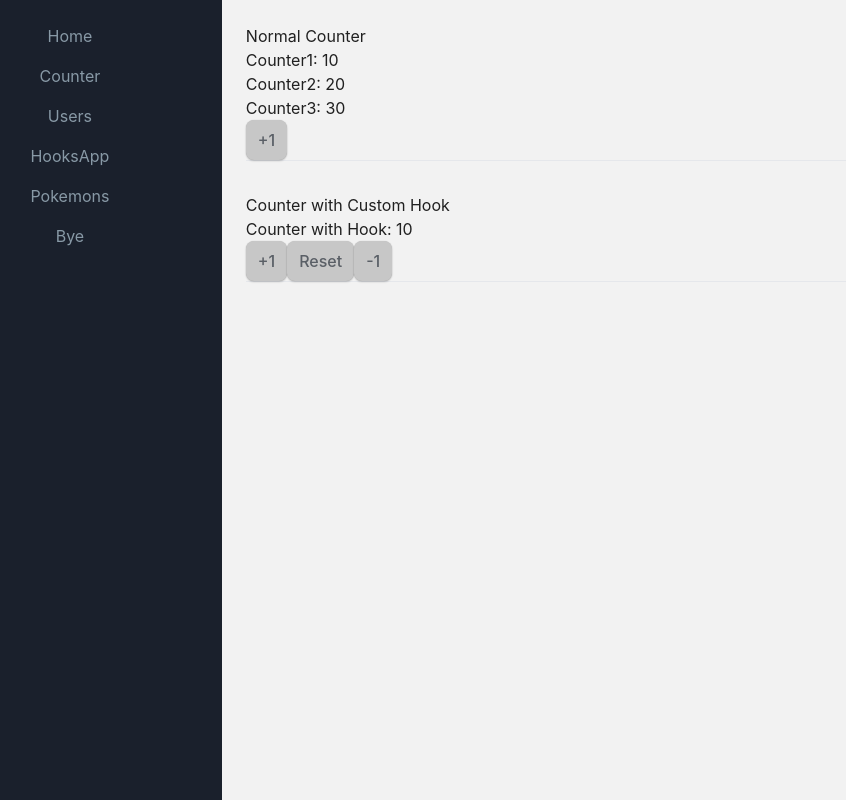
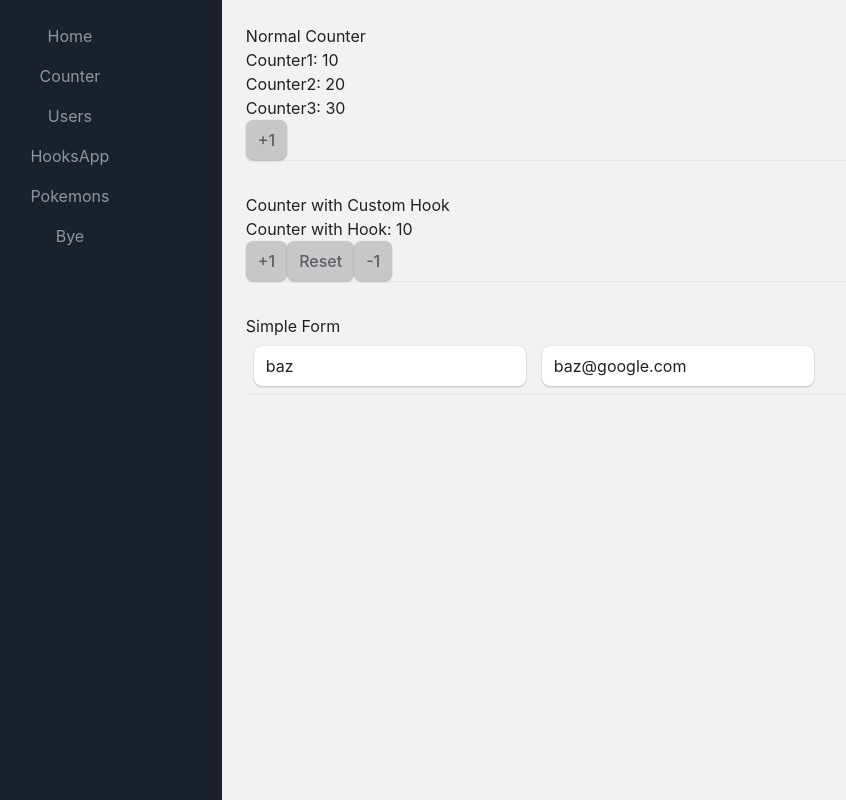
Before and after one commit to AlexisCast/my-dashboard-react, a React (Create React App) app: page /hooksapp in a window 1280 px wide. Shown: the whole page, without its empty margins (82-928 px from the left). Built offline with nearby package versions, Linux system fonts and the light colour scheme.

Commit message:
feat 15: Hooks - useEffect SimpleForm

```diff
--- a/src/routes/HooksApp/HooksApp.jsx
+++ b/src/routes/HooksApp/HooksApp.jsx
@@ -1,5 +1,6 @@
 import { CounterApp } from './CounterApp';
 import { CounterWithCustomHook } from './CounterWithCustomHook';
+import { SimpleForm } from './SimpleForm';
 
 const HooksApp = () => {
   return (
@@ -14,6 +15,10 @@ const HooksApp = () => {
         <CounterWithCustomHook />
         <hr />
       </div>
+      <div className="p-4">
+        <SimpleForm />
+        <hr />
+      </div>
     </>
   );
 };
--- /dev/null
+++ b/src/routes/HooksApp/Message.jsx
@@ -0,0 +1,17 @@
+import { useEffect } from 'react';
+
+export const Message = () => {
+  useEffect(() => {
+    console.log('Message component mounted');
+
+    return () => {
+      console.log('Message component unmounted');
+    };
+  }, []);
+
+  return (
+    <>
+      <h3>User alreay exist</h3>
+    </>
+  );
+};
--- /dev/null
+++ b/src/routes/HooksApp/SimpleForm.jsx
@@ -0,0 +1,57 @@
+import React, { useState, useEffect } from 'react';
+import { Message } from './Message';
+
+export const SimpleForm = () => {
+  const [formState, setFormState] = useState({
+    userName: 'baz',
+    email: 'baz@google.com'
+  });
+
+  const { userName, email } = formState;
+
+  const onInputChange = ({ target }) => {
+    const { name, value } = target;
+
+    setFormState({
+      ...formState,
+      [name]: value
+    });
+  };
+
+  useEffect(() => {
+    console.log('useEffect called!');
+  }, []);
+
+  useEffect(() => {
+    console.log('formState changed!');
+  }, [formState]);
+
+  useEffect(() => {
+    console.log('email changed!');
+  }, [email]);
+
+  return (
+    <>
+      <h1>Simple Form</h1>
+
+      <input
+        type="text"
+        className="form-control m-2"
+        placeholder="UserName"
+        name="userName"
+        value={userName}
+        onChange={onInputChange}
+      />
+      <input
+        type="email"
+        className="form-control m-2"
+        placeholder="foo@google.com"
+        name="email"
+        value={email}
+        onChange={onInputChange}
+      />
+
+      {userName === 'baz2' && <Message />}
+    </>
+  );
+};
```
